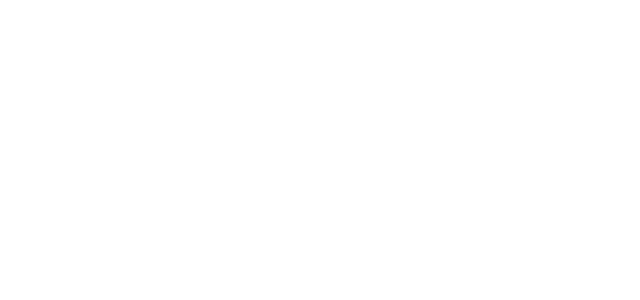
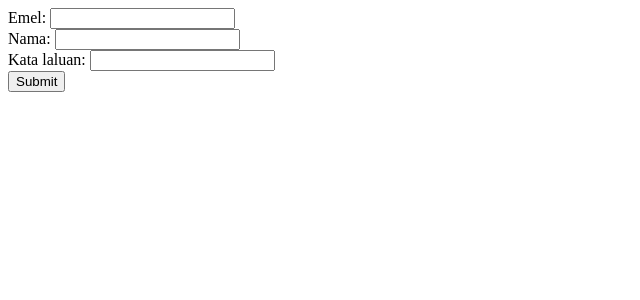
Before and after one commit to KhilfiKhairulAmin/urusmarkah-pelanggan, a React (Create React App) app: page /daftar_masuk in a window 1280 px wide. Before the commit this address had no page. Shown: the top 300 px of the page, without its empty margins (0-640 px from the left). Built offline with nearby package versions, Linux system fonts and the light colour scheme.

Commit message:
??? Dimplimentasikan laman daftar masuk dan borang daftar masuk

```diff
--- a/src/App.js
+++ b/src/App.js
@@ -1,5 +1,3 @@
-import { useEffect, useState } from 'react';
-import { Outlet } from 'react-router-dom';
 import Utama from './halaman/utama';
 
 function App() {
--- /dev/null
+++ b/src/halaman/daftar_masuk.js
@@ -0,0 +1,49 @@
+import { useEffect, useState } from "react"
+import { useNavigate } from "react-router-dom";
+
+export default function DaftarMasuk () {
+
+    const [ emel, setEmel ] = useState('');
+    const [ nama, setNama ] = useState('');
+    const [ kataLaluan, setKataLaluan ] = useState('');
+    const [ sudahHantar, setSudahHantar ] = useState(false);
+    const navigate = useNavigate();
+
+    const hantar = (e) => {
+        e.preventDefault();
+        setSudahHantar(true);
+    }
+
+    useEffect(() => {
+        if (sudahHantar) {
+            const maklumat = {
+                emel: emel,
+                nama: nama,
+                kata_laluan: kataLaluan
+            };
+
+            fetch('http://localhost:5000/api/v1/pengguna/baharu', {
+                method: 'POST',
+                headers: {
+                    'Content-Type':'application/json'
+                },
+                body: JSON.stringify(maklumat)
+            })
+            .then((response) => {
+                console.log(`Status Penghantaran Borang: ${response.status}`);
+                navigate('/senarai');
+            });
+        }
+    }, [emel, kataLaluan, nama, sudahHantar, navigate])
+
+    return (
+        <>
+            <form onSubmit={hantar}>
+                Emel: <input type='email' value={emel} onChange={(event) => setEmel(event.target.value)}></input><br />
+                Nama: <input type='text' value={nama} onChange={(event) => setNama(event.target.value)}></input><br />
+                Kata laluan: <input type='password' value={kataLaluan} onChange={(event) => setKataLaluan(event.target.value)}></input><br />
+                <input type='submit' value='Submit' />
+            </form>
+        </>
+    )
+}
--- a/src/index.js
+++ b/src/index.js
@@ -2,8 +2,8 @@
 import ReactDOMClient from 'react-dom/client';
 import App from './App';
 import { BrowserRouter, Route, Routes } from 'react-router-dom'
-import ButangNav from './navigasi/butang/butang';
 import SenaraiAkaun from './halaman/senarai_akaun';
+import DaftarMasuk from './halaman/daftar_masuk';
 
 const container = document.getElementById('root');
 
@@ -15,6 +15,7 @@
       <Route path='/' element={<App />}>
         <Route path='senarai' element={<SenaraiAkaun />} />
       </Route>
+      <Route path='/daftar_masuk' element={<DaftarMasuk />} />
     </Routes>
   </BrowserRouter>
 )
--- a/src/navigasi/butang/pengepala.js
+++ b/src/navigasi/butang/pengepala.js
@@ -4,7 +4,9 @@
     return (
         <span style={{
             display: 'flex',
-            flexDirection: 'row'
+            flexDirection: 'row',
+            borderBottom: '1px solid',
+            paddingBottom: '1rem'
         }}>
             <label>Urusmarkah</label>
             <label style={{ flexGrow: '1'}}></label>
```
